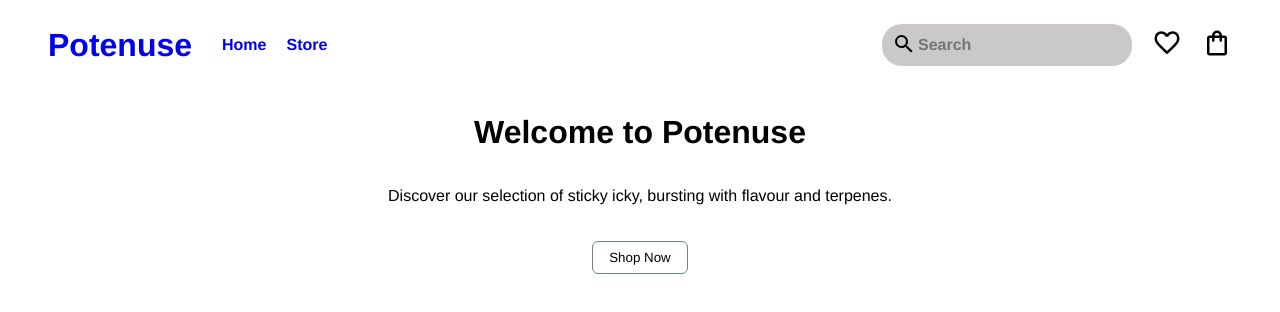
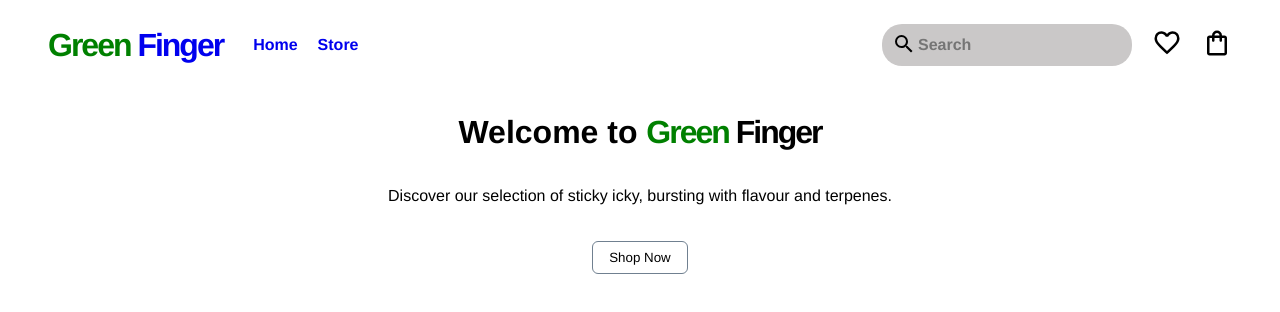
Before and after one commit to lmaqungo/shopping-cart, a React (Vite) app: page / in a window 1280 px wide. Shown: the top 312 px of the page. Built offline with nearby package versions, Linux system fonts and the light colour scheme.

Commit message:
fix: changed logo

```diff
--- a/src/components/Header.jsx
+++ b/src/components/Header.jsx
@@ -14,7 +14,7 @@ const Header = ({ activeHeart, setActiveHeart }) => {
     <header>
     <div className={styles.section}>
         <Link to="/" className={styles.logo}>
-            <h1>Potenuse</h1>
+            <h1 className={styles.logoHeader} ><span className={styles.green} >Green</span> Finger</h1>
         </Link>
         <nav className={styles.flex} >
             <Link to='/' className={styles['nav-link']}>Home</Link>
--- a/src/components/Home.jsx
+++ b/src/components/Home.jsx
@@ -4,7 +4,7 @@ import { Link } from 'react-router'
 const Home = () => {
   return (
       <div className={styles.main}>
-          <h1>Welcome to Potenuse</h1>
+          <h1>Welcome to <span className={styles.logoHeader}> <span className={styles.green} >Green</span> Finger</span></h1>
           <p>Discover our selection of sticky icky, bursting with flavour and terpenes. </p>
           <span>
             <Link to='/store'>
--- a/src/styles/header.module.css
+++ b/src/styles/header.module.css
@@ -16,6 +16,14 @@
 
 .logo{
   text-decoration: none;
+}
+
+.logoHeader{
+  letter-spacing: -2px;
+}
+
+.green{
+  color: green;
 }
 
 .logo:visited{
--- a/src/styles/home.module.css
+++ b/src/styles/home.module.css
@@ -19,3 +19,11 @@
   border: 1px solid slategray;
   cursor: pointer;
 }
+
+.logoHeader{
+  letter-spacing: -2px;
+}
+
+.green{
+  color: green;
+}
```
Also changed, not shown: src/App.jsx (+0 -7 lines).
